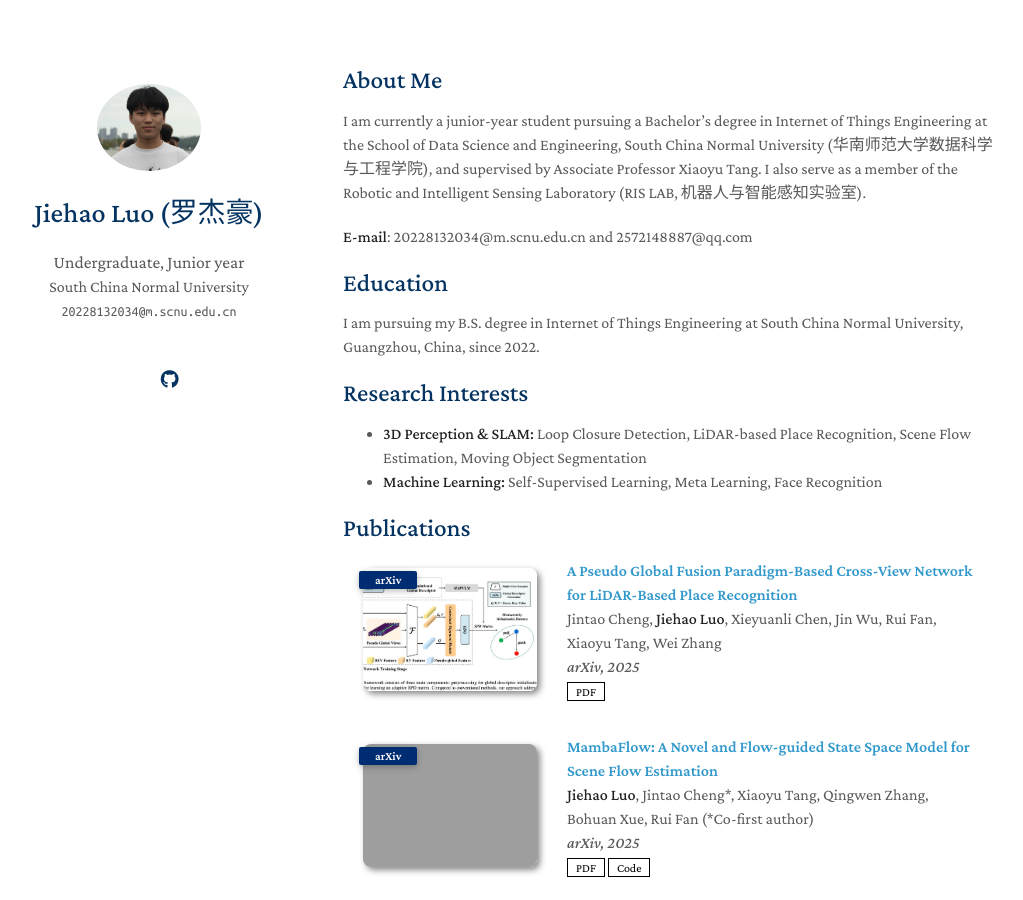
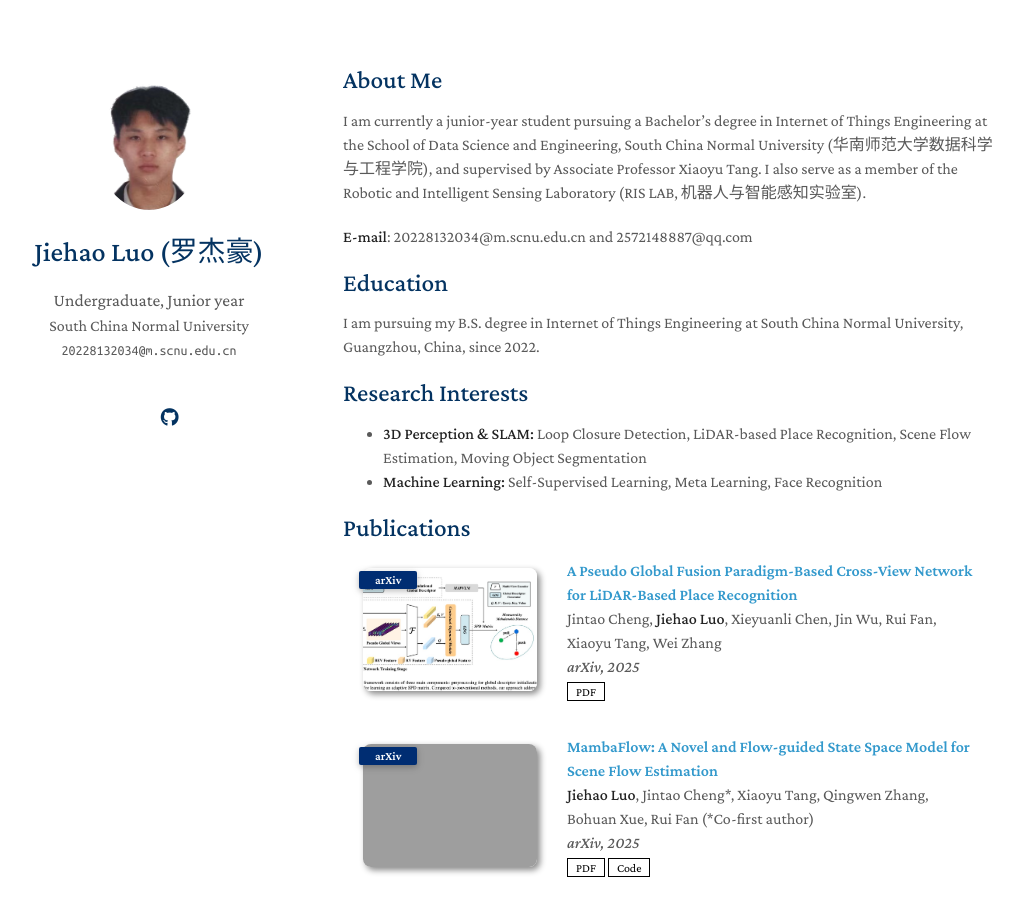
Before and after one commit to JiehaoLuo/JiehaoLuo.github.io, a Jekyll site: the page built from index.md, in a window 1280 px wide and 900 px high. Shown: the whole window, without its empty margins (127-1150 px from the left). Built offline with Jekyll 4.4.1, drawn with Linux system fonts in a browser that asks for light colours; a style sheet for code colours, icons or effects is not loaded; our own code applies the rules of GitHub Pages for plain Markdown files; grey boxes are pictures that could not be loaded.

Commit message:
update information

```diff
--- a/_config.yml
+++ b/_config.yml
@@ -20,7 +20,7 @@ github_link: https://github.com/JiehaoLuo
 
 # Images (e.g., your profile picture and your website's favicon)
 # "favicon" and "favicon_dark" are used for the light and dark modes, respectively.
-avatar: ./assets/img/IMG_1039.jpg
+avatar: ./assets/img/ljh.png
 favicon: ./assets/img/favicon.png
 favicon_dark: ./assets/img/favicon.png
 
```
Also changed, not shown: assets/img/ljh.png (renamed from assets/img/f02f1fb966445c34110318bcb155127.png), 1 other file.
